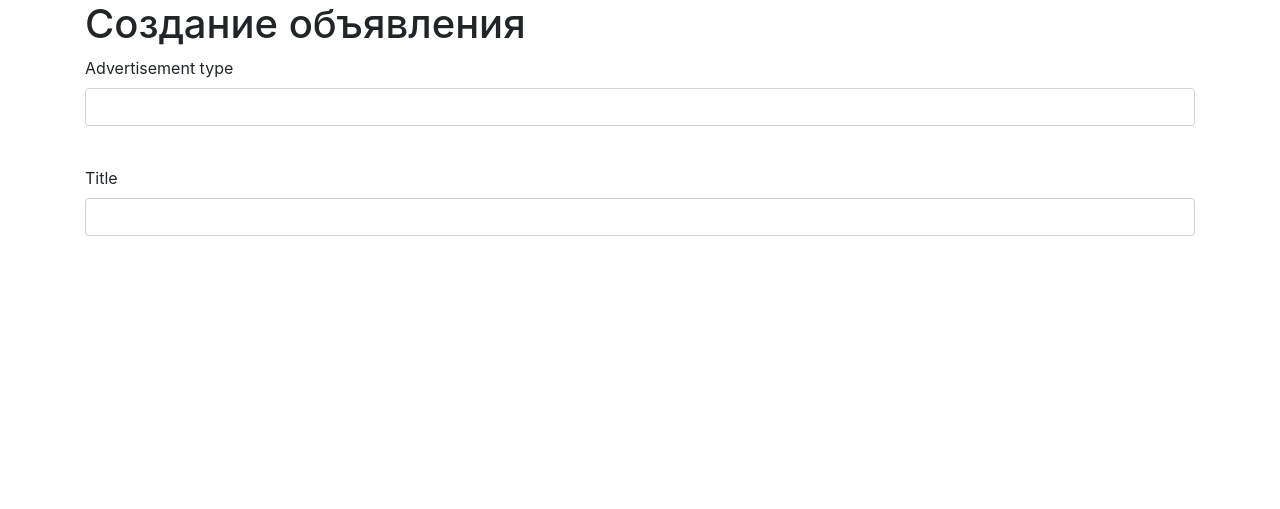
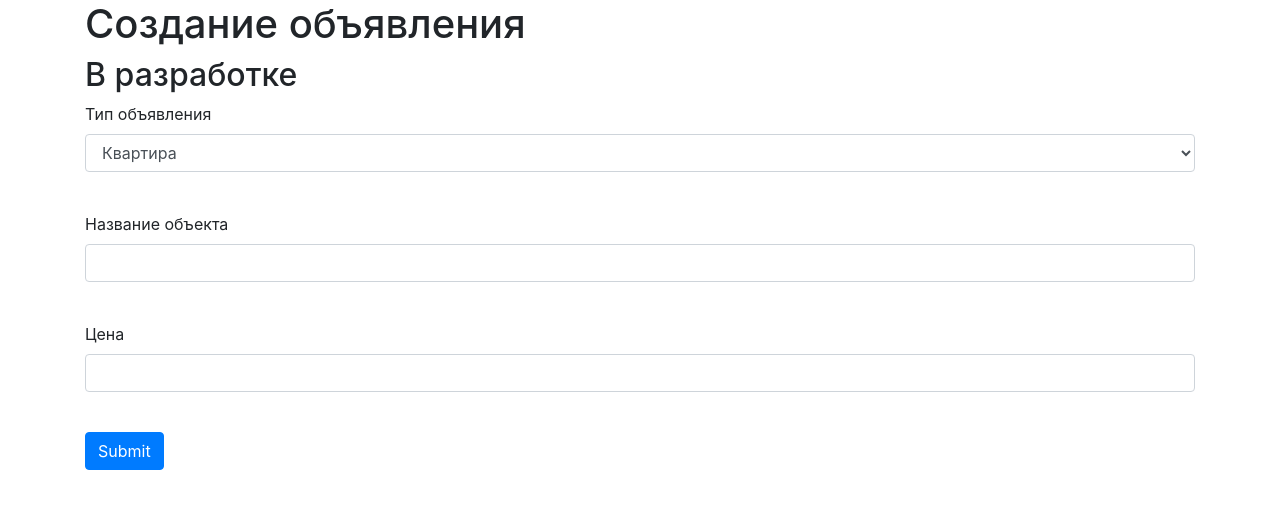
Before and after one commit to pashaa66/DomForYou.ru, a Flask app: template templates/creating_an_advertisement.html in a window 1280 px wide. Shown: the part 70-579 px from the top of the page. Run offline with Flask 3, Linux system fonts and the light colour scheme; tables that the repository leaves empty hold one stand-in row (values such as "Sample post"); the template is opened without the code that fills it: values that come from a table or form of the project are taken from there, most other values are stand-ins (such as "Sample title", 1, 10 or a date in 2020); form fields are guessed from the names that the template uses; some libraries are stand-ins or nearby versions.

Commit message:
advertisement V 0.1

```diff
--- a/forms/announcement.py
+++ b/forms/announcement.py
@@ -1,12 +1,12 @@
 from flask_wtf import FlaskForm
-from wtforms import StringField, FloatField, IntegerField, SubmitField, F
+from wtforms import StringField, FloatField, IntegerField, SubmitField, SelectField
 from wtforms.validators import DataRequired
 
 
-class CreateAnnouncement(FlaskForm):
-    name = StringField('Название', validators=[DataRequired()])
-    address = StringField('Адрес', validators=[DataRequired()])
-    price = IntegerField('Цена', validators=[DataRequired()])
-    square = FloatField('Площадь', validators=[DataRequired()])
+class CreateAnnouncementForm(FlaskForm):
+    advertisement_type = SelectField('Тип объявления', choices=[('flat', 'Квартира'), ('plot', 'Участок')], validators=[DataRequired()])
+    title = StringField('Название объекта', validators=[DataRequired()])
+    price = IntegerField('Цена',validators=[DataRequired()])
     number_of_rooms = IntegerField('Количество комнат', validators=[DataRequired()])
-    submit = SubmitField('Опубликовать')
+    square = IntegerField('Площадь', validators=[DataRequired()])
+    submit = SubmitField('Submit')
--- a/main.py
+++ b/main.py
@@ -3,6 +3,7 @@
 from flask_login import LoginManager, login_user, logout_user, login_required, current_user
 from data.users import User
 from forms.login import LoginForm
+from forms.announcement import CreateAnnouncementForm
 from forms.register import RegisterFormUser, RegisterFormRealtor
 
 app = Flask(__name__)
@@ -37,7 +38,10 @@
 def register():
     return render_template('register_menu.html', title='Регистрация')
 
-
+@app.route('/creating_an_advertisement', methods=['GET', 'POST'])
+def creating_an_advertisement():
+    form = CreateAnnouncementForm()
+    return render_template('creating_an_advertisement.html', title='Создание объявления', form=form)
 @app.route('/login', methods=['GET', 'POST'])
 def login():
     form = LoginForm()
--- a/templates/creating_an_advertisement.html
+++ b/templates/creating_an_advertisement.html
@@ -2,6 +2,7 @@
 
 {% block content %}
 <h1>Создание объявления</h1>
+<h2>В разработке</h2>
 <form action="" method="post">
     {{ form.hidden_tag() }}
     <p>
@@ -21,6 +22,56 @@
         {{ error }}
     </div>
     {% endfor %}
+    <p>
+        {{ form.price.label }}<br>
+        {{ form.price(class="form-control") }}<br>
+        {% for error in form.price.errors %}
+    <div class="alert alert-danger" role="alert">
+        {{ error }}
+    </div>
+    {% endfor %}
     </p>
+    <div id="number-of-rooms-field" style="display: none;">
+        <p>
+            {{ form.number_of_rooms.label }}<br>
+            {{ form.number_of_rooms(class="form-control") }}<br>
+            {% for error in form.number_of_rooms.errors %}
+        <div class="alert alert-danger" role="alert">
+            {{ error }}
+        </div>
+           {% endfor %}
+        </p>
+    </div>
+    <div id="square-field" style="display: none;">
+        <p>
+            {{ form.square.label }}<br>
+            {{ form.square(class="form-control") }}<br>
+            {% for error in form.square.errors %}
+        <div class="alert alert-danger" role="alert">
+            {{ error }}
+        </div>
+           {% endfor %}
+        </p>
+    </div>
+    <p>{{ form.submit(type="submit", class="btn btn-primary") }}</p>
+    {{message}}
 </form>
+
+<script>
+document.addEventListener('DOMContentLoaded', function() {
+    var advertisementTypeFiled = document.getElementById("advertisement_type");
+    var numberOfRoomsField = document.getElementById("number-of-rooms-field");
+    var squareField = document.getElementById("square-field");
+
+    advertisementTypeFiled.addEventListener('change', function() {
+        if (advertisementTypeFiled.value === 'flat') {
+            numberOfRoomsField.style.display = 'block';
+            squareField.style.display = 'none';
+        } else if (advertisementTypeFiled.value === 'plot') {
+            squareField.style.display = 'block';
+            numberOfRoomsField.style.display = 'none';
+        }
+    });
+});
+</script>
 {% endblock %}
```
Also changed, not shown: db/domforyou.db (added).
